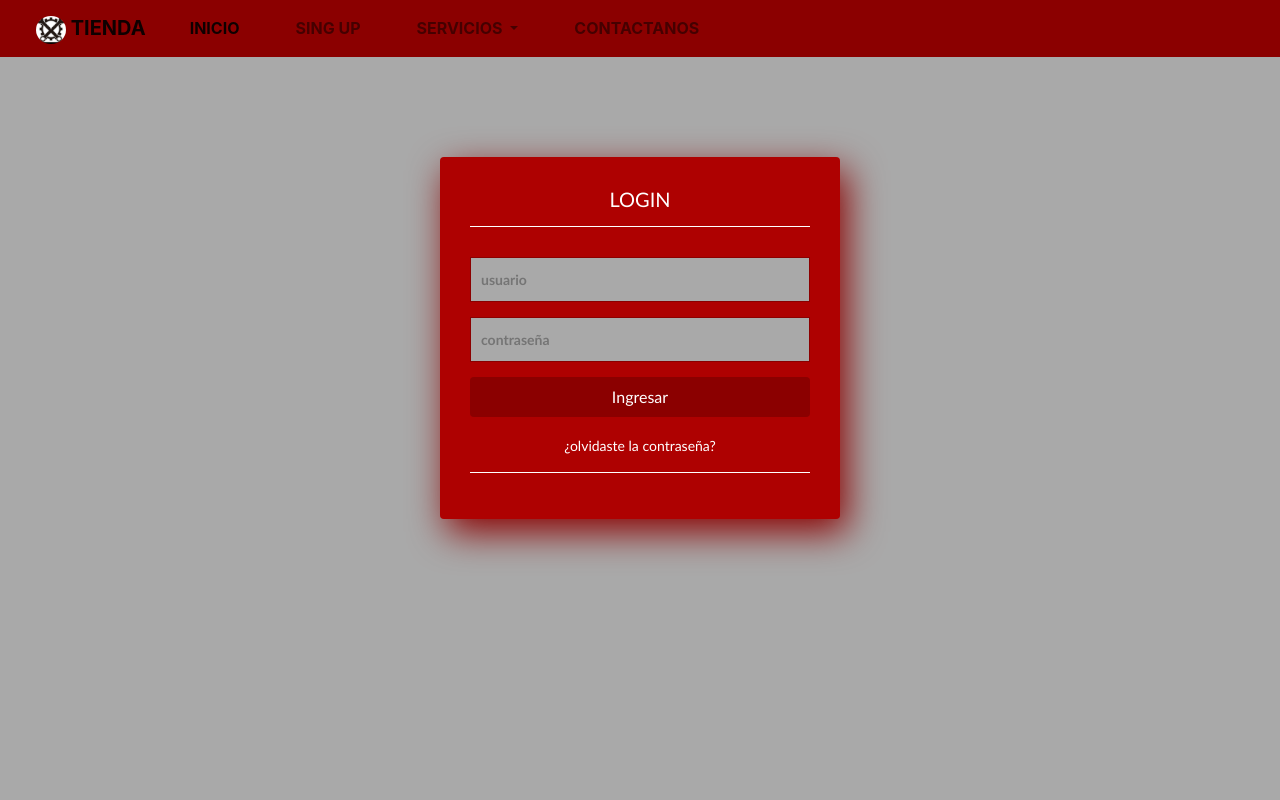
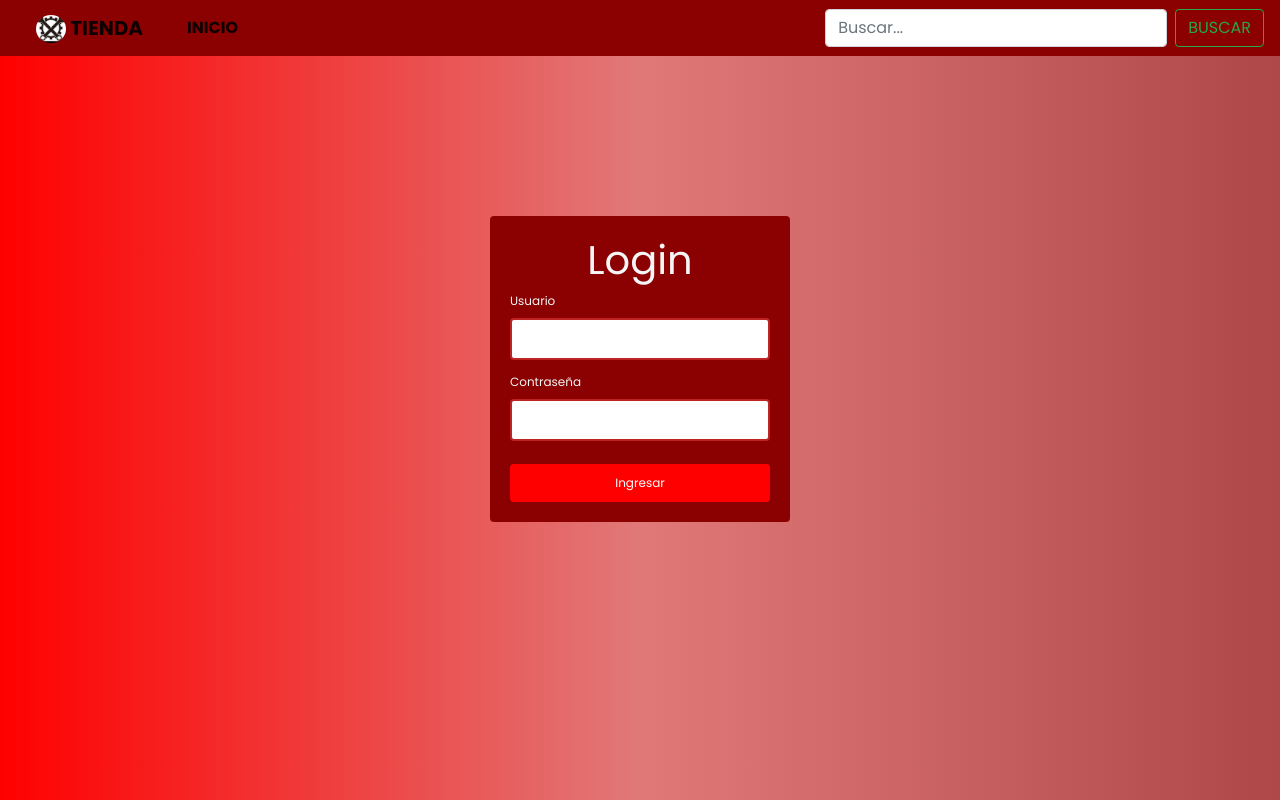
Before and after one commit to LilGze/PROYECTO_DUOCUC, a plain HTML site: page login.html in a window 1280 px wide. Drawn offline with nearby package versions, Linux system fonts and the light colour scheme.

Commit message:
VALIDACIONES Y DISEÑO

```diff
--- a/login.html
+++ b/login.html
@@ -1,10 +1,16 @@
-<!DOCTYPE html>
-<html>
+<html lang="en">
 <head>
     <meta charset="UTF-8">
-    <title>login</title>
+    <meta http-equiv="X-UA-Compatible" content="IE=edge">
+    <meta name="viewport" content="width=device-width, initial-scale=1.0">
+    <title>Form Validation</title>
     <link rel="stylesheet" href="https://cdn.jsdelivr.net/npm/bootstrap@4.0.0/dist/css/bootstrap.min.css" integrity="sha384-Gn5384xqQ1aoWXA+058RXPxPg6fy4IWvTNh0E263XmFcJlSAwiGgFAW/dAiS6JXm" crossorigin="anonymous">
+    <script defer src="validaciones_login.js"></script>
+    <link rel="preconnect" href="https://fonts.googleapis.com">
+    <link rel="preconnect" href="https://fonts.gstatic.com" crossorigin>
+    <link href="https://fonts.googleapis.com/css2?family=Poppins:wght@400;700&display=swap" rel="stylesheet">
     <link rel="stylesheet" href="style_login.css">
+    <script defer src="validacionlog.js"></script>
 </head>
 <body>
     <header>
@@ -22,39 +28,29 @@
                 <li class="nav-item active">
                   <a class="nav-link" href="index.html">INICIO <span class="sr-only">(current)</span></a>
                 </li>
-              <li class="nav-item">
-                <a class="nav-link" href="singup.html">SING UP</a>
-              </li>
-              <li class="nav-item dropdown">
-                <a class="nav-link dropdown-toggle" href="#" id="navbarDropdown" role="button" data-toggle="dropdown" aria-haspopup="true" aria-expanded="false">
-                  SERVICIOS
-                </a>
-                <div class="dropdown-menu" aria-labelledby="navbarDropdown">
-                  <a class="dropdown-item" href="#">Action</a>
-                  <a class="dropdown-item" href="#">Another action</a>
-                  <div class="dropdown-divider"></div>
-                  <a class="dropdown-item" href="#">Something else here</a>
-                </div>
-              </li>
-              <li class="nav-item">
-                <a class="nav-link" href="#">CONTACTANOS</a>
-              </li>
               </ul>
+              <form class="form-inline my-2 my-lg-0">
+                <input class="form-control mr-sm-2" type="search" placeholder="Buscar..." aria-label="Search">
+                <button class="btn btn-outline-success my-2 my-sm-0" type="submit">BUSCAR</button>
+              </form>
             </div>
           </nav>
     </header>
-
-    <section class="form-login">
-        <h5>LOGIN</h5>
-        <input class="controls" type="text" name="USUARIO" value="" placeholder="usuario">
-        <input class="controls" type="password" name="CONTASENA" value="" placeholder="contraseña">
-        <button id="ingresar" type="submit" class="btn btn-primary" >Ingresar</button>
-        <p><a href="#">¿olvidaste la contraseña?</a></p>
-    </section>
-
-    <script src="https://code.jquery.com/jquery-3.2.1.slim.min.js" integrity="sha384-KJ3o2DKtIkvYIK3UENzmM7KCkRr/rE9/Qpg6aAZGJwFDMVNA/GpGFF93hXpG5KkN" crossorigin="anonymous"></script>
-    <script src="https://cdn.jsdelivr.net/npm/popper.js@1.12.9/dist/umd/popper.min.js" integrity="sha384-ApNbgh9B+Y1QKtv3Rn7W3mgPxhU9K/ScQsAP7hUibX39j7fakFPskvXusvfa0b4Q" crossorigin="anonymous"></script>
-    <script src="https://cdn.jsdelivr.net/npm/bootstrap@4.0.0/dist/js/bootstrap.min.js" integrity="sha384-JZR6Spejh4U02d8jOt6vLEHfe/JQGiRRSQQxSfFWpi1MquVdAyjUar5+76PVCmYl" crossorigin="anonymous"></script>
-
+    <div class="container">
+        <form id="form" action="/">
+            <h1>Login</h1>
+            <div class="input-control">
+                <label for="username">Usuario</label>
+                <input id="username" name="username" type="text">
+                <div class="error" ></div>
+            </div>
+            <div class="input-control">
+                <label for="password">Contraseña</label>
+                <input id="password"name="password" type="password">
+                <div class="error"></div>
+            </div>
+            <button>Ingresar</button>
+        </form>
+    </div>
 </body>
 </html>
--- a/style.css
+++ b/style.css
@@ -6,7 +6,8 @@
 
 
 body{
-    background-color: darkgray;
+    background: linear-gradient(to right, #ff0000, #ca141492, #981616c8);
+    font-family: 'Poppins', sans-serif;
 }
 
 nav {
--- a/style_carrito.css
+++ b/style_carrito.css
@@ -7,7 +7,8 @@
 
 
 body{
-  background-color: darkgray;
+  background: linear-gradient(to right, #ff0000, #ca141492, #981616c8);
+  font-family: 'Poppins', sans-serif;
 }
 
 nav {
@@ -59,7 +60,7 @@ h5 {
   width: 100%;
   padding: 10px;
   margin-bottom: 10px;
-  border: 1px solid #ccc;
+  border: 1px solid whitesmoke;
   border-radius: 5px;
   box-sizing: border-box;
 }
--- a/style_contacto.css
+++ b/style_contacto.css
@@ -6,7 +6,8 @@
 
 
   body{
-    background-color: darkgray;
+    background: linear-gradient(to right, #ff0000, #ca141492, #981616c8);
+    font-family: 'Poppins', sans-serif;
   }
 
   nav {
@@ -46,6 +47,7 @@
   padding: 30px;
   border-radius: 4px;
   box-shadow: 7px 13px 37px darkred;
+  color: whitesmoke;
 }
 
 .form-contact h5 {
@@ -68,7 +70,7 @@ input,
 textarea {
   padding: 10px;
   margin-bottom: 15px;
-  background-color: darkgrey;
+  background-color: whitesmoke;
   border: 1px solid #ccc;
   border-radius: 4px;
 }
--- a/style_login.css
+++ b/style_login.css
@@ -1,12 +1,15 @@
+/* Estilos generales */
 *{
     margin: 0;
     padding: 0;
     box-sizing: border-box;
   }
-body{
-    background-color: darkgray;
+
+
+body {
+    background: linear-gradient(to right, #ff0000, #ca141492, #981616c8);
+    font-family: 'Poppins', sans-serif;
 }
-
 
 nav {
     display: flex;
@@ -16,63 +19,6 @@ nav {
     padding-left: 5%;
     padding-right: 5%;
     font-weight: bold;
-}
-
-.form-login{
-    width: 400px;
-    background: rgb(174, 1, 1);
-    padding: 30px;
-    margin: auto;
-    margin-top: 100px;
-    border-radius: 4px;
-    font-family: 'calibri';
-    color: white;
-    box-shadow: 7px 13px 37px darkred;
-}
-
-.form-login h5{
-    margin: 0;
-    text-align: center;
-    height: 40px;
-    margin-bottom: 30px;
-    border-bottom: 1px solid;
-    font-size: 20px;
-}
-
-.controls{
-    width: 100%;
-    border: 1px solid darkred;
-    margin-bottom: 15px;
-    padding: 11px 10px;
-    background: darkgray;
-    font-size: 14px;
-    font-weight: bold;
-    color: black;
-}
-
-.btn{
-    width: 100%;
-    height: 40px;
-    background: darkred;
-    border: none;
-    color: white;
-    margin-bottom: 16px;
-}
-
-.form-login p {
-    height: 40px;
-    text-align: center;
-    border-bottom: 1px solid;
-}
-
-.form-login a {
-    color: white;
-    text-decoration: none;
-    font-size: 14px;
-}
-
-.form-login a:hover {
-    text-decoration: underline;
   }
 
   .logo{
@@ -92,5 +38,52 @@ a {
   }
 
   a:hover{
-   text-decoration: underline;
+    color: darkred;
+
   }
+
+#form {
+    width: 300px;
+    margin: 20vh auto 0 auto;
+    padding: 20px;
+    background-color: darkred;
+    border-radius: 4px;
+    font-size: 12px;
+    color: whitesmoke;
+}
+
+#form h1 {
+    color: whitesmoke;
+    text-align: center;
+}
+
+#form button {
+    padding: 10px;
+    margin-top: 10px;
+    width: 100%;
+    color: white;
+    background-color: rgb(255, 0, 0);
+    border: none;
+    border-radius: 4px;
+}
+
+
+.input-control input {
+    border: 2px solid #be2424;
+	border-radius: 4px;
+	display: block;
+	font-size: 12px;
+	padding: 10px;
+	width: 100%;
+}
+
+
+.input-control.error input {
+    border-color: black;
+}
+
+.input-control .error {
+    color: #ffffff;
+    font-size: 9px;
+    height: 13px;
+}
--- a/style_singup.css
+++ b/style_singup.css
@@ -1,11 +1,14 @@
+/* Estilos generales */
 *{
     margin: 0;
     padding: 0;
     box-sizing: border-box;
   }
 
+
 body {
-background: darkgray;
+    background: linear-gradient(to right, #ff0000, #ca141492, #981616c8);
+    font-family: 'Poppins', sans-serif;
 }
 
 nav {
@@ -16,66 +19,6 @@ nav {
     padding-left: 5%;
     padding-right: 5%;
     font-weight: bold;
-}
-
-.form-register{
-    text-align: center;
-    width: 400px;
-    background:  rgb(174, 1, 1);
-    padding: 30px;
-    margin: auto;
-    margin-top: 100px;
-    margin-bottom: 100px;
-    border-radius: 4px;
-    font-family: 'calibri';
-    color: white;
-    box-shadow: 7px 13px 37px darkred;
-}
-
-.form-register h4{
-    font-size: 22px;
-    height: 40px;
-    margin-bottom: 20px;
-    border-bottom: 1px solid;
-}
-
-.controlss {
-    width: 100%;
-    background: darkgray;
-    padding: 10px;
-    border-radius: 4px;
-    margin-bottom: 16px;
-    border: 1px solid darkred;
-    font-family: 'calibri';
-    font-size: 18px;
-    color: black;
-}
-
-.form-register p {
-  height: 40px;
-  text-align: center;
-  font-size: 18px;
-  line-height: 40px;
-
-}
-
-.form-register a {
-    color: white;
-    text-decoration: none;
-}
-
-.form-register a:hover {
-    color: white;
-    text-decoration: underline;
-}
-
-.btn{
-    width: 100%;
-    height: 40px;
-    background: darkred;
-    border: none;
-    color: white;
-    margin-bottom: 16px;
   }
 
   .logo{
@@ -96,4 +39,63 @@ a {
 
   a:hover{
     color: darkred;
+
   }
+
+
+#form {
+    width: 300px;
+    margin: 20vh auto 0 auto;
+    padding: 20px;
+    background-color: darkred;
+    border-radius: 4px;
+    font-size: 12px;
+    color: whitesmoke;
+}
+
+#form h1 {
+    color: whitesmoke;
+    text-align: center;
+}
+
+#form button {
+    padding: 10px;
+    margin-top: 10px;
+    width: 100%;
+    color: white;
+    background-color: red;
+    border: none;
+    border-radius: 4px;
+}
+
+.input-control {
+    display: flex;
+    flex-direction: column;
+}
+
+.input-control input {
+    border: 2px solid #f0f0f0;
+	border-radius: 4px;
+	display: block;
+	font-size: 12px;
+	padding: 10px;
+	width: 100%;
+}
+
+.input-control input:focus {
+    outline: 0;
+}
+
+.input-control.success input {
+    border-color: #09c372;
+}
+
+.input-control.error input {
+    border-color: #ff3860;
+}
+
+.input-control .error {
+    color: #ff3860;
+    font-size: 9px;
+    height: 13px;
+}
--- /dev/null
+++ b/validaciones_login.js
@@ -0,0 +1,46 @@
+const username = document.getElementById('username');
+const password = document.getElementById('password');
+
+form.addEventListener('submit', e => {
+    e.preventDefault();
+
+    validateInputs();
+});
+
+const setError = (element, message) => {
+    const inputControl = element.parentElement;
+    const errorDisplay = inputControl.querySelector('.error');
+
+    errorDisplay.innerText = message;
+    inputControl.classList.add('error');
+    inputControl.classList.remove('success')
+}
+
+const setSuccess = element => {
+    const inputControl = element.parentElement;
+    const errorDisplay = inputControl.querySelector('.error');
+
+    errorDisplay.innerText = '';
+    inputControl.classList.add('success');
+    inputControl.classList.remove('error');
+};
+
+const validateInputs = () => {
+    const usernameValue = username.value.trim();
+    const passwordValue = password.value.trim();
+
+    if(usernameValue === '') {
+        setError(username, 'Se requiere usuario');
+    } else {
+        setSuccess(username);
+    }
+
+    if(passwordValue === '') {
+        setError(password, 'Se requiere una contraseña');
+    } else if (passwordValue.length < 8 ) {
+        setError(password, 'La contraseña debe tener 8 caracteres')
+    } else {
+        setSuccess(password);
+    }
+
+}
```
Also changed, not shown: singup.html (+38 -36 lines), validaciones_singup.js (added, +74 -0 lines). Lines whose indentation alone changed are shown as unchanged.
